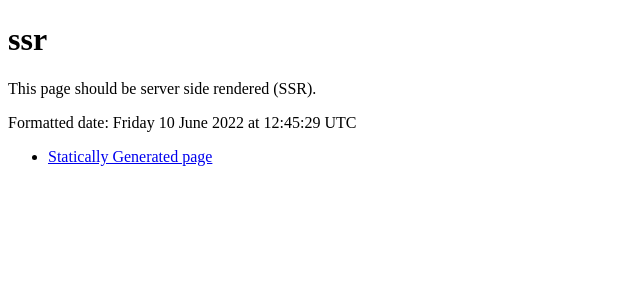
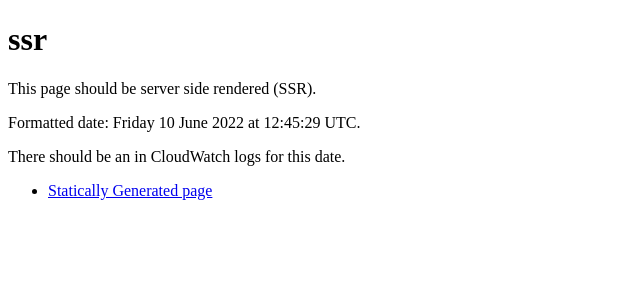
Before and after one commit to michrome/n12, a Next.js app: page /ssr in a window 1280 px wide. Shown: the top 300 px of the page, without its empty margins (0-640 px from the left). Built offline with nearby package versions, Linux system fonts and the light colour scheme.

Commit message:
Add a log line when getServerSideProps runs

```diff
--- a/pages/ssr.js
+++ b/pages/ssr.js
@@ -9,7 +9,8 @@ export default function SSR({ formattedDate, env }) {
       </Head>
       <h1>ssr</h1>
       <p>This page should be server side rendered (SSR).</p>
-      <p>Formatted date: {formattedDate}</p>
+      <p>Formatted date: {formattedDate}.</p>
+      <p>There should be an in CloudWatch logs for this date.</p>
       <ul>
         <li>
           <a href="/">Statically Generated page</a>
@@ -25,5 +26,8 @@ export async function getServerSideProps() {
     dateStyle: "full",
     timeStyle: "long",
   }).format(date);
+  console.log(
+    `I should show up in the logs. Formatted date is ${formattedDate}.`
+  );
   return { props: { formattedDate } };
 }
```
